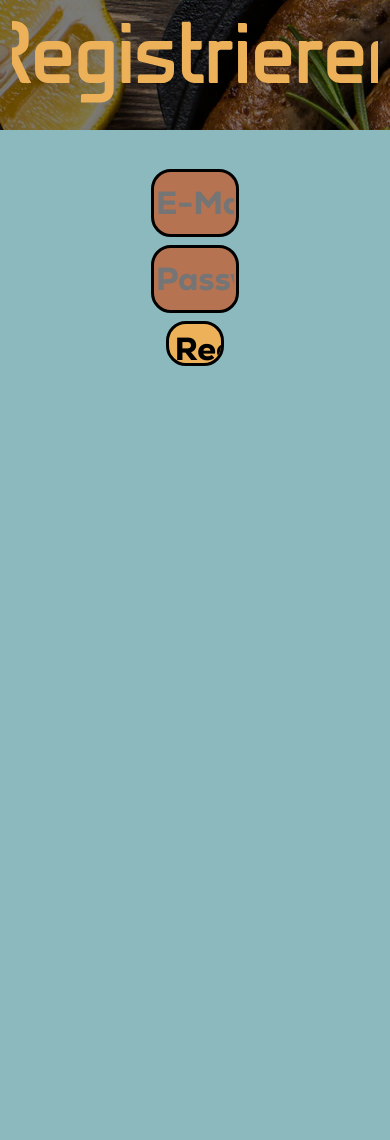
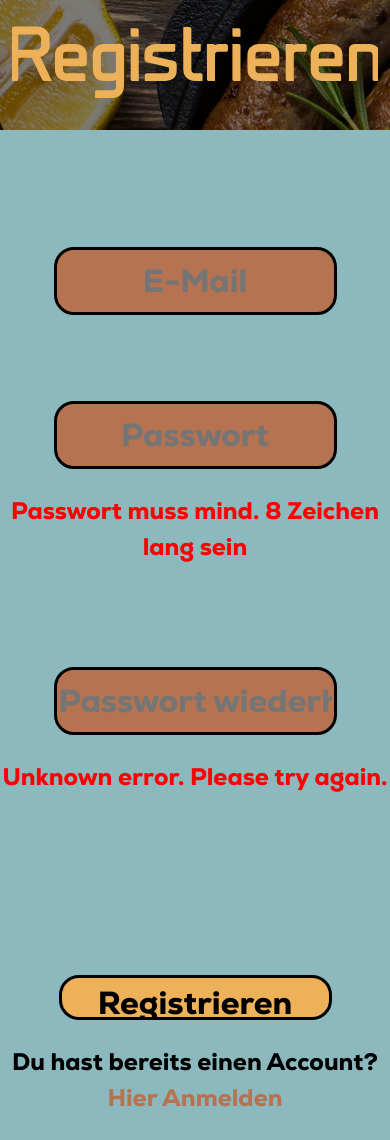
Before and after one commit to pfarrhoferphilip/Mealfit, a PHP site: page /PHP/registerPage.php?error=passwordshort in a window 390 px wide. Before the commit the page ends 366 px from the top, so only its background shows below. Run offline with PHP 8.4, Linux system fonts and the light colour scheme.

Commit message:
login and register error handling added

```diff
--- a/PHP/login.php
+++ b/PHP/login.php
@@ -30,7 +30,7 @@
     header("Location:./restaurants.php");
 } else {
     $_SESSION['loggedin'] = false;
-    header("Location:./loginPage.php");
+    header("Location:./loginPage.php?login=error&mail=$email");
 }
 
 ?>
--- a/PHP/orderPage.php
+++ b/PHP/orderPage.php
@@ -64,8 +64,8 @@
             $price = $row['price'];
             $image_url = $row['image_url'];
 
-            echo "<div onclick='addToCart($id)' class='food-item-box-container'>";
-            echo "<div class='food-item-box'>";
+            echo "<div class='food-item-box-container'>";
+            echo "<div onclick='addToCart($id)' class='food-item-box'>";
             echo '<div class="food-item-flex-left">';
             echo "<img class='food-item-img' height='90%' src='./../Img/$image_url' alt='No Picture found'>";
             echo '</div>';
@@ -94,6 +94,8 @@
     </div>
     -->
 
+
+
 </body>
 
 </html>
--- a/PHP/registerPage.php
+++ b/PHP/registerPage.php
@@ -11,7 +11,7 @@
 <body>
     <div class="title-box">
         <svg height="100" stroke="#ECB159" stroke-width="2" class="text-line" width="100%"><text x="50%"
-                dominant-baseline="middle" text-anchor="middle" y="50%">Registrieren</text></svg>
+                dominant-baseline="middle" text-anchor="middle" y="50%" font-size="70px">Registrieren</text></svg>
     </div>
 
     <div id="login-box">
@@ -20,12 +20,37 @@
                 <input placeholder="E-Mail" required type="email" name="e-mail" class="login-input" id="e-mail-input">
             </div>
             <div class="input-container">
-                <input placeholder="Passwort" required type="password" name="password" class="login-input" id="password-input">
+                <input placeholder="Passwort" required type="password" name="password" class="login-input"
+                    id="password-input">
             </div>
+            <?php
+            if (isset($_GET['error'])) {
+                if ($_GET['error'] == "passwordshort") {
+                    echo "<p class='error-message'>Passwort muss mind. 8 Zeichen lang sein</p>";
+                }
+            }
+            ?>
+            <div class="input-container">
+                <input placeholder="Passwort wiederholen" required type="password" name="password-again"
+                    class="login-input" id="password-input-again">
+            </div>
+            <?php
+            if (isset($_GET['error'])) {
+                if ($_GET['error'] == "passwordmatch") {
+                    echo "<p class='error-message'>Passwörter stimmen nicht überein</p>";
+                } else if ($_GET['error'] == "sql") {
+                    echo "<p class='error-message'>Internal Server Error</p>";
+                } else {
+                    echo "<p class='error-message'>Unknown error. Please try again.</p>";
+                }
+            }
+            ?>
             <div class="button-container">
                 <input class="login-button" type="submit" value="Registrieren">
             </div>
         </form>
+        <p class="register-text">Du hast bereits einen Account? <br><a class="register-link" href="./loginPage.php">Hier
+                Anmelden</a></p>
     </div>
 
 </body>
--- a/PHP/restaurants.php
+++ b/PHP/restaurants.php
@@ -24,7 +24,7 @@
             <img src="./../Img/cart.png" alt="Warenkorb">
         </div>
         <svg height="100" stroke="#ECB159" stroke-width="2" class="text-line" width="100%"><text x="50%"
-                dominant-baseline="middle" text-anchor="middle" y="50%">Restaurants</text></svg>
+                dominant-baseline="middle" text-anchor="middle" y="50%" font-size="70px">Restaurants</text></svg>
     </div>
 
     <!--RESTAURENT DEMO-->
--- a/Style/style.css
+++ b/Style/style.css
@@ -83,6 +83,7 @@
     width: 100%;
     display: flex;
     justify-content: center;
+    align-items: center;
     margin-bottom: 1%;
 }
 
@@ -281,10 +282,10 @@
 }
 
 .shopping-cart {
-    position: absolute;
+    position: fixed;
     width: 5%;
     right: 2%;
-    top: 10%;
+    top: 3%;
     background-color: #ECB159;
     border-radius: 50px;
     display: flex;
@@ -302,3 +303,68 @@
 .shopping-cart img {
     width: 70%;
 }
+
+@keyframes notification-popup {
+    0% {
+        transform: scale(10%);
+        bottom: -5vh;
+    }
+
+    10% {
+        bottom: 2vh;
+        transform: scale(100%);
+    }
+
+    90% {
+        bottom: 2vh;
+        transform: scale(100%);
+    }
+
+    100% {
+        transform: scale(10%);
+        bottom: -5vh;
+    }
+}
+
+.notification {
+    display: flex;
+    justify-content: center;
+    align-items: center;
+    text-align: center;
+    position: fixed;
+    bottom: 2vh;
+    left: 40vw;
+    width: 20vw;
+    height: 10vh;
+    border-radius: 50px;
+    background-color: #00eaff;
+    animation: notification-popup 5s ease-in-out;
+    color: white;
+}
+
+.error-message {
+    color: red;
+    text-align: center;
+    font-size: 150%;
+}
+
+/*RESPONSIVE*/
+/*FOR PHONE*/
+@media screen and (max-width: 800px) {
+
+    .login-button {
+        width: 70%;
+        margin-top: 40%;
+    }
+
+    .login-input {
+        width: 70%;
+        margin-top: 20%;
+    }
+
+    .notification {
+        width: 80vw;
+        height: 10vh;
+        left: 10vw;
+    }
+}
--- a/index.php
+++ b/index.php
@@ -6,6 +6,7 @@
     <meta name="viewport" content="width=device-width, initial-scale=1.0">
     <title>Mealfit</title>
     <link rel="stylesheet" href="./Style/style.css">
+    <link rel="shortcut icon" href="./Img/logo.png" type="image/png">
 </head>
 
 <body>
```
Also changed, not shown: JS/order.js (+12 -2 lines), PHP/loginPage.php (+19 -3 lines), PHP/register.php (+9 -3 lines), Img/logo.png (added), 3 other files.
